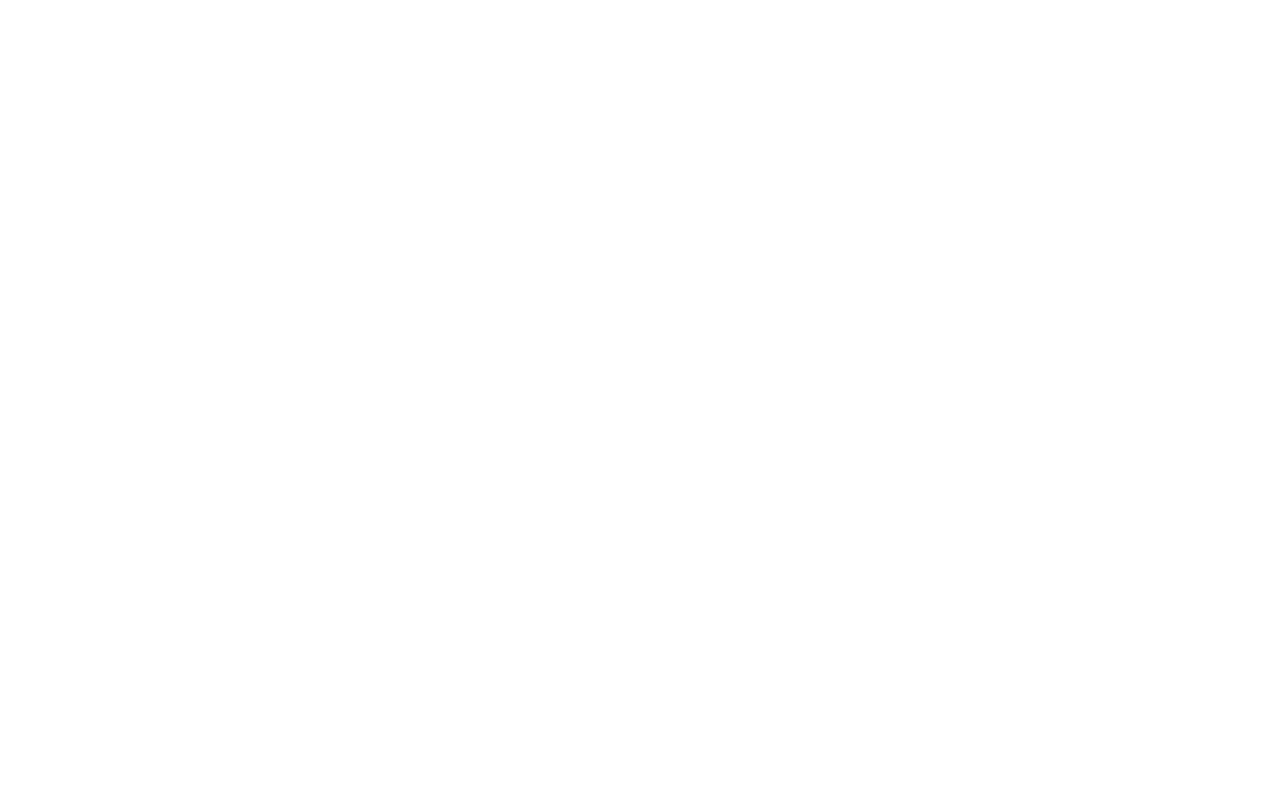
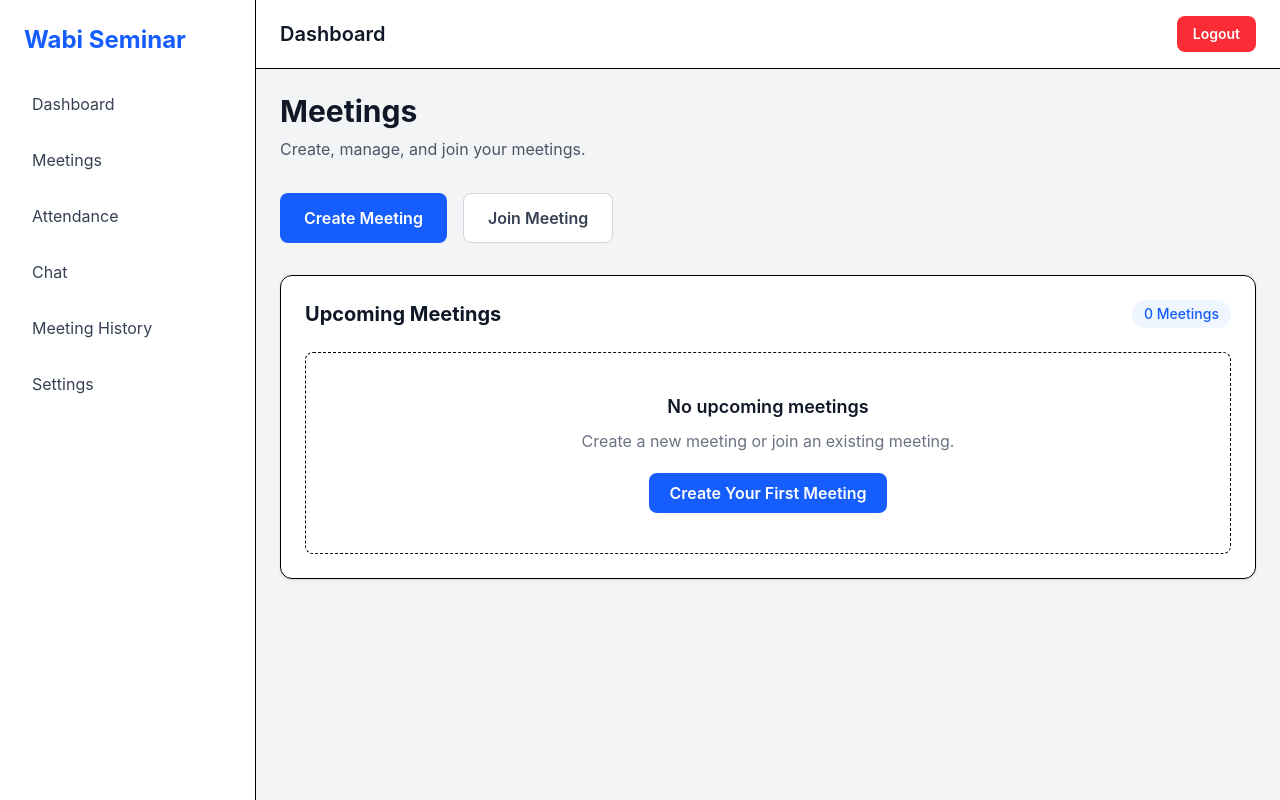
Before and after one commit to shemsu-melese/wabi-seminar, a React (Vite) app in the folder frontend/: page /meetings in a window 1280 px wide. Before the commit this address had no page. Built offline with nearby package versions, Linux system fonts and the light colour scheme.

Commit message:
Add meeting history page

```diff
--- /dev/null
+++ b/frontend/src/pages/MeetingHistoryPage.jsx
@@ -0,0 +1,51 @@
+function MeetingHistoryPage() {
+  return (
+    <div>
+      {/* Page Header */}
+      <div className="mb-8">
+        <h1 className="text-3xl font-bold text-gray-900">
+          Meeting History
+        </h1>
+
+        <p className="mt-2 text-gray-600">
+          View your previous meetings and meeting activity.
+        </p>
+      </div>
+
+      {/* Search and Filter */}
+      <div className="mb-6 flex flex-col gap-4 md:flex-row">
+        <input
+          type="text"
+          placeholder="Search meetings..."
+          className="flex-1 rounded-lg border bg-white px-4 py-3 outline-none focus:border-blue-500"
+        />
+
+        <select className="rounded-lg border bg-white px-4 py-3 outline-none focus:border-blue-500">
+          <option>All Meetings</option>
+          <option>Hosted</option>
+          <option>Joined</option>
+        </select>
+      </div>
+
+      {/* History */}
+      <div className="rounded-xl border bg-white p-6 shadow-sm">
+        <h2 className="mb-6 text-xl font-bold text-gray-900">
+          Previous Meetings
+        </h2>
+
+        {/* Empty State */}
+        <div className="rounded-lg border border-dashed p-10 text-center">
+          <h3 className="text-lg font-semibold text-gray-900">
+            No meeting history
+          </h3>
+
+          <p className="mt-2 text-gray-500">
+            Your completed meetings will appear here.
+          </p>
+        </div>
+      </div>
+    </div>
+  );
+}
+
+export default MeetingHistoryPage;
--- /dev/null
+++ b/frontend/src/pages/MeetingPage.jsx
@@ -0,0 +1,57 @@
+function MeetingPage() {
+  return (
+    <div>
+      {/* Page Header */}
+      <div className="mb-8">
+        <h1 className="text-3xl font-bold text-gray-900">
+          Meetings
+        </h1>
+
+        <p className="mt-2 text-gray-600">
+          Create, manage, and join your meetings.
+        </p>
+      </div>
+
+      {/* Actions */}
+      <div className="mb-8 flex flex-wrap gap-4">
+        <button className="rounded-lg bg-blue-600 px-6 py-3 font-semibold text-white hover:bg-blue-700">
+          Create Meeting
+        </button>
+
+        <button className="rounded-lg border border-gray-300 bg-white px-6 py-3 font-semibold text-gray-700 hover:bg-gray-100">
+          Join Meeting
+        </button>
+      </div>
+
+      {/* Meeting List */}
+      <div className="rounded-xl border bg-white p-6 shadow-sm">
+        <div className="mb-6 flex items-center justify-between">
+          <h2 className="text-xl font-bold text-gray-900">
+            Upcoming Meetings
+          </h2>
+
+          <span className="rounded-full bg-blue-50 px-3 py-1 text-sm font-medium text-blue-600">
+            0 Meetings
+          </span>
+        </div>
+
+        {/* Empty State */}
+        <div className="rounded-lg border border-dashed p-10 text-center">
+          <h3 className="text-lg font-semibold text-gray-900">
+            No upcoming meetings
+          </h3>
+
+          <p className="mt-2 text-gray-500">
+            Create a new meeting or join an existing meeting.
+          </p>
+
+          <button className="mt-5 rounded-lg bg-blue-600 px-5 py-2 font-semibold text-white hover:bg-blue-700">
+            Create Your First Meeting
+          </button>
+        </div>
+      </div>
+    </div>
+  );
+}
+
+export default MeetingPage;
--- a/frontend/src/routes/AppRoutes.jsx
+++ b/frontend/src/routes/AppRoutes.jsx
@@ -1,5 +1,5 @@
 import { BrowserRouter, Routes, Route } from "react-router-dom";
-
+import MeetingHistoryPage from "../pages/MeetingHistoryPage";
 import HomePage from "../pages/HomePage";
 import LoginPage from "../pages/LoginPage";
 import RegisterPage from "../pages/RegisterPage";
@@ -7,6 +7,7 @@
 
 import PublicLayout from "../layouts/PublicLayout";
 import DashboardLayout from "../layouts/DashboardLayout";
+import MeetingPage from "../pages/MeetingPage";
 
 function AppRouter() {
   return (
@@ -22,7 +23,12 @@
 
         {/* Dashboard */}
         <Route element={<DashboardLayout />}>
-          <Route path="/dashboard" element={<DashboardPage />} />
+              <Route path="/dashboard" element={<DashboardPage />} />
+              <Route path="/meetings" element={<MeetingPage />} />
+              <Route
+                path="/history"
+                element={<MeetingHistoryPage />}
+              />
         </Route>
 
       </Routes>
```
